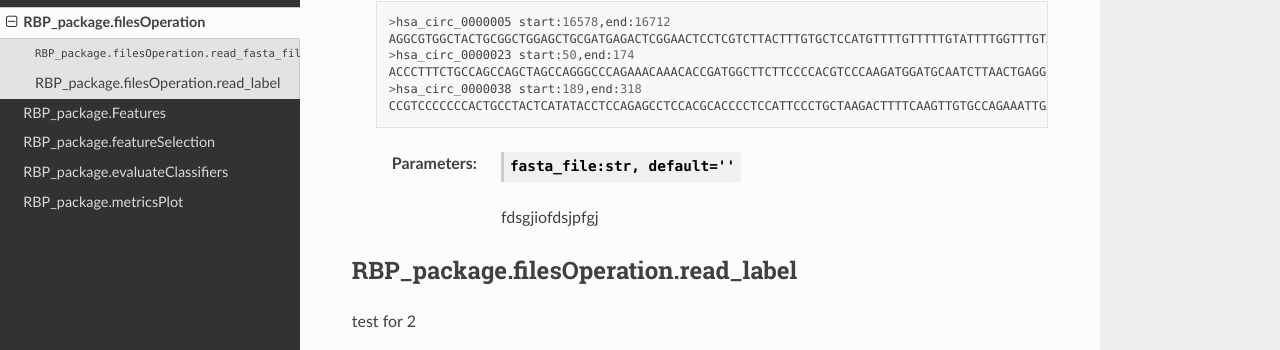
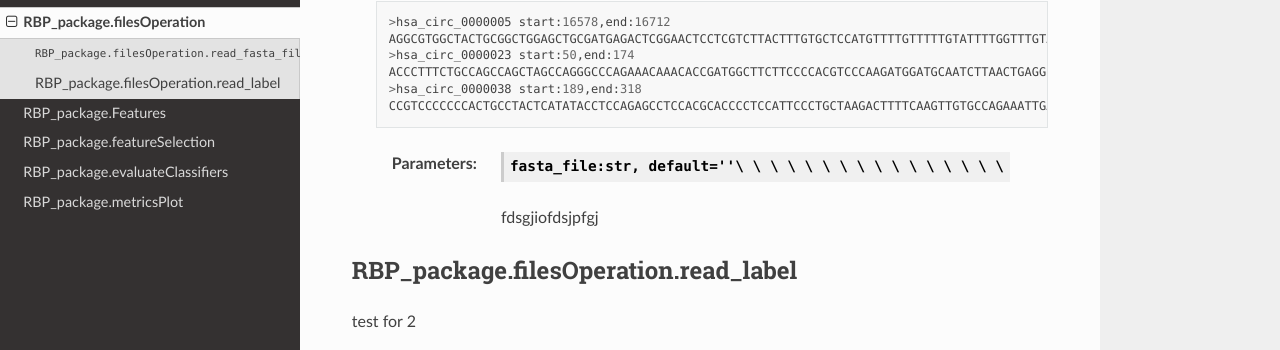
Before and after one commit to no-banana/PyRBP, a Sphinx documentation site: the page built from docs/source/file_operation.rst, in a window 1280 px wide. Shown: the part 234-584 px from the top of the page. Built offline with Sphinx 7.4.7 and the Read the Docs theme 2.0.0, drawn with Linux system fonts in a browser that asks for light colours.

Commit message:
Add files via upload

```diff
--- a/docs/source/file_operation.rst
+++ b/docs/source/file_operation.rst
@@ -13,7 +13,7 @@ RBP_package.filesOperation
         >hsa_circ_0000038 start:189,end:318
         CCGTCCCCCCCACTGCCTACTCATATACCTCCAGAGCCTCCACGCACCCCTCCATTCCCTGCTAAGACTTTTCAAGTTGTGCCAGAAATTGAGTTTCCACC
 
-    :Parameters: .. class:: fasta_file:str, default=''
+    :Parameters: .. class:: fasta_file:str, default=''\ \ \ \ \ \ \ \ \ \ \ \ \ \ \ \
 
                         fdsgjiofdsjpfgj
 
```
Also changed, not shown: 4 other files.
